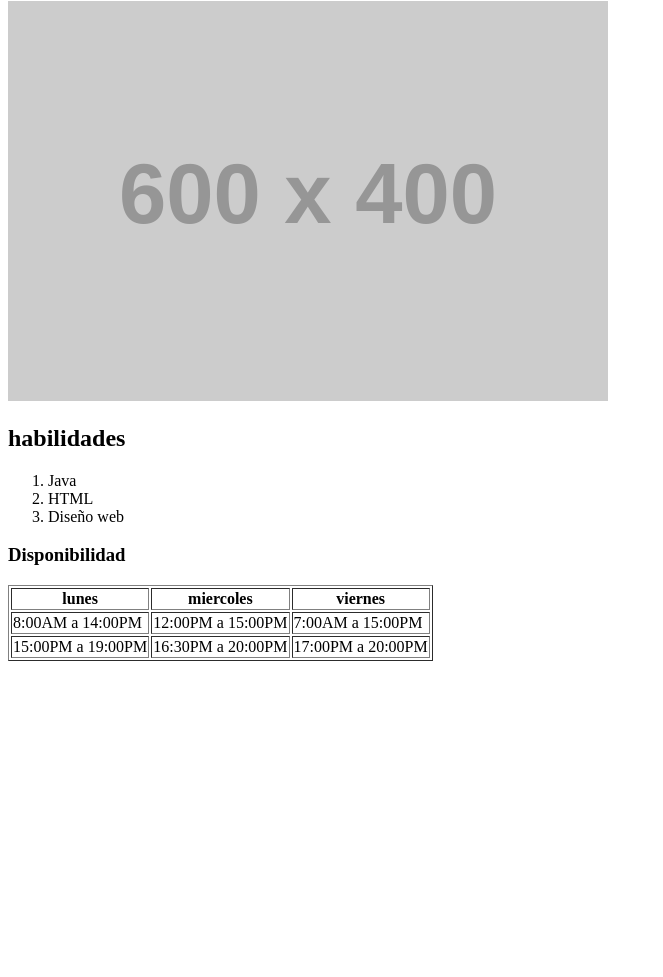
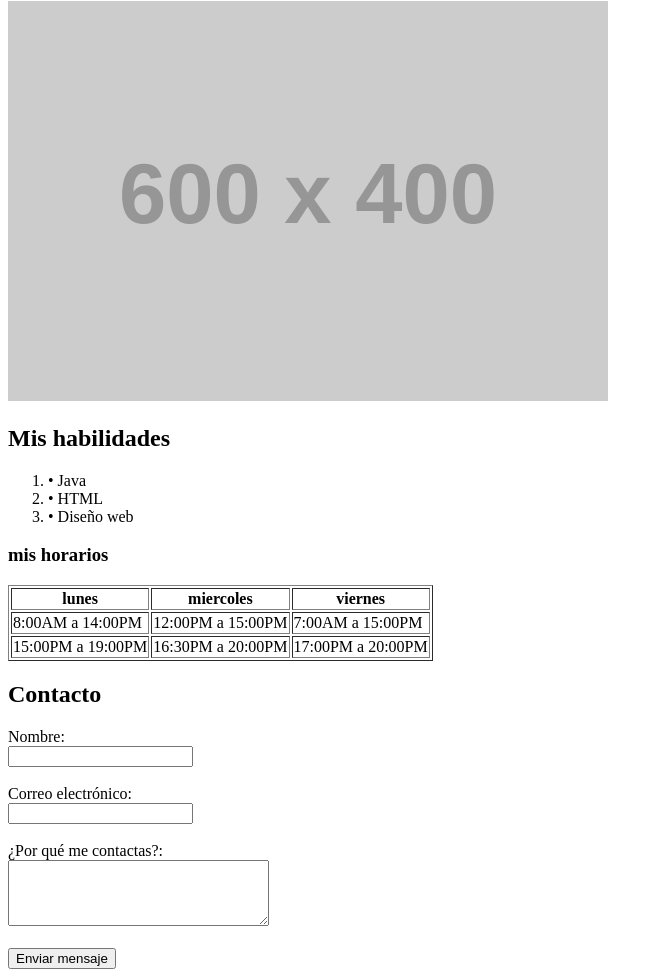
Before and after one commit to julissszzi/Programacion-fullstack, a plain HTML site: page index.html in a window 1280 px wide. Shown: the part 79-1056 px from the top of the page, without its empty margins (0-663 px from the left). Before the commit the page ends 800 px from the top, so only its background shows below. Drawn offline with Linux system fonts and the light colour scheme; placeholder pictures from the web are drawn by us.

Commit message:
Actualizar index.html
agregue una tabla para que las personas puedan poner sus datos y un boton de enviar, el boton y la tabla la hice con ayuda y explicación de ia

```diff
--- a/index.html
+++ b/index.html
@@ -2,18 +2,19 @@
 <!DOCTYPE html>
 <html lang="es">
 <head>
+  <link rel="stylesheet" href="CSS FULL STACK.css">
     <title> Sobre mi - Portafolio</title>
 </head>
 <body>
-    <h1>Sobre mi</h1>
+    <h1> Sobre mi </h1>
     <img src="https://placehold.co/600x400?text=Julieta" alt="mi foto" />
-    <h2>habilidades</h2>
+    <h2>Mis habilidades</h2>
     <ol>
-        <li>Java</li>
-        <li>HTML</li>
-        <li>Diseño web</li>
+        <li>• Java</li>
+        <li>• HTML</li>
+        <li>• Diseño web</li>
     </ol>
-    <h3>Disponibilidad</h3>
+   <h3> mis horarios </h3>
     <table border="1">
         <tr>
         <th>lunes</th>
@@ -31,5 +32,24 @@
         <td>17:00PM a 20:00PM</td>
         </tr>
         </table>
+  <h2>Contacto</h2>
+<form>
+    <div>
+        <label for="nombre">Nombre:</label><br>
+        <input type="text" id="nombre" name="nombre" required>
+    </div>
+    <br>
+    <div>
+        <label for="email">Correo electrónico:</label><br>
+        <input type="email" id="email" name="email" required>
+    </div>
+    <br>
+    <div>
+        <label for="motivo">¿Por qué me contactas?:</label><br>
+        <textarea id="motivo" name="motivo" rows="4" cols="30" required></textarea>
+    </div>
+    <br>
+    <button type="submit">Enviar mensaje</button>
+</form>
 </body>
 </html>
```
